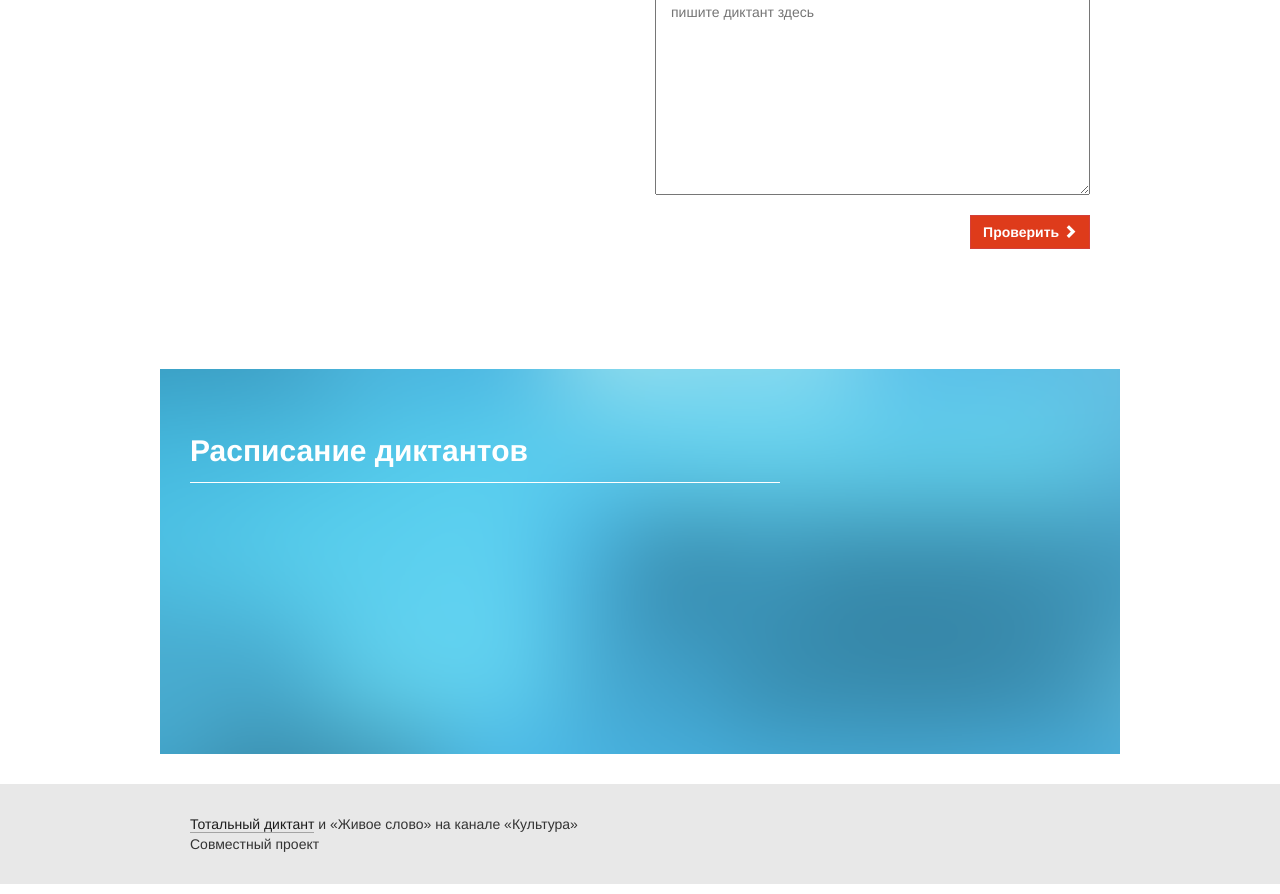
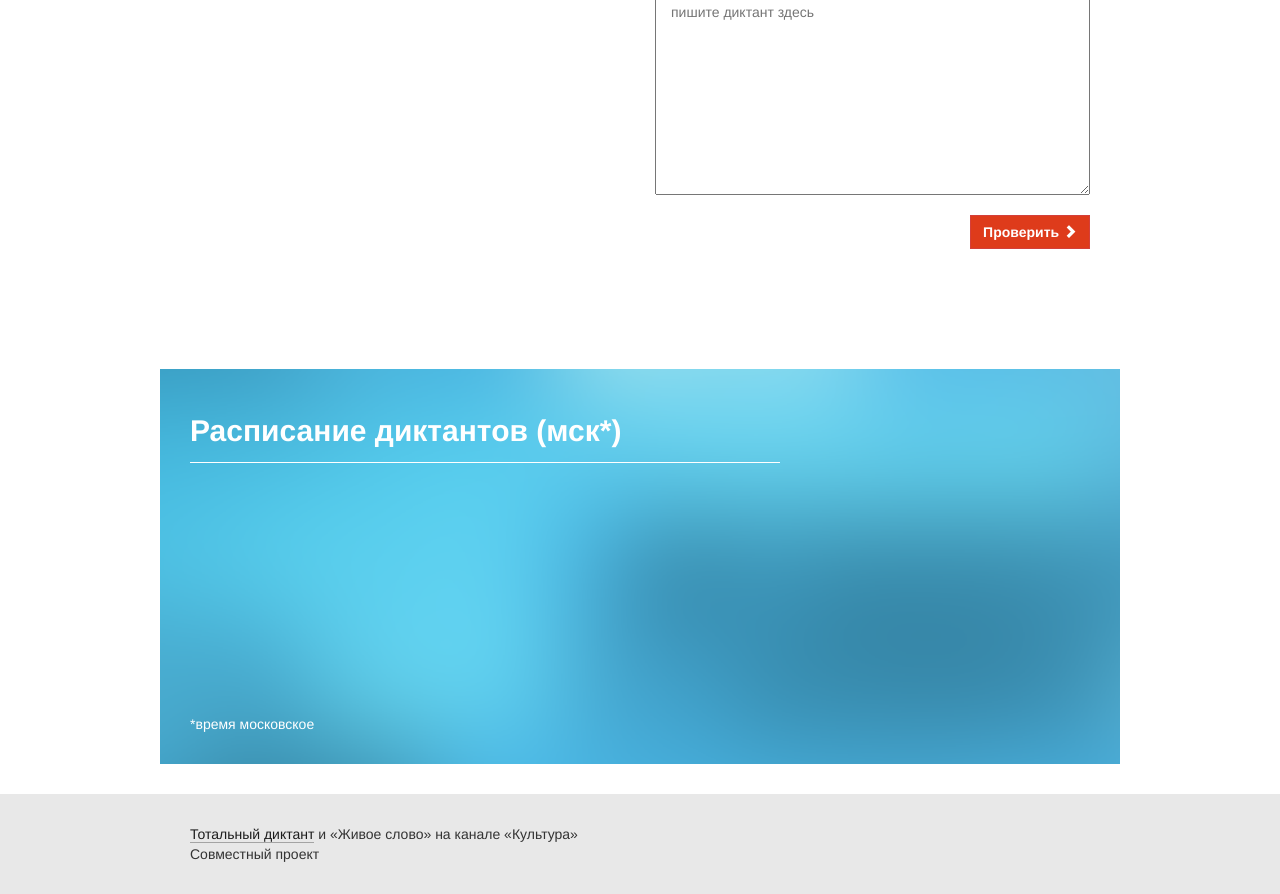
Before and after one commit to Alenush/zhivoeslovo, a Django app: template templates/write_dict.html in a window 1280 px wide. Shown: the part 267-1161 px from the top of the page. Run offline with Django 3.2, Linux system fonts and the light colour scheme; the template is opened without the code that fills it, so the values that code supplies are empty; parts of the project's set-up code (start-up, migrations or seed data) failed here and were passed over; some libraries are stand-ins or nearby versions.

Commit message:
Changed style. Moscow time

```diff
--- a/templates/write_dict.html
+++ b/templates/write_dict.html
@@ -31,7 +31,7 @@
       </header>
       <div class="container mersy hide">
         <div class="row">
-          <p class="col-sm-12">Спасибо за участие в проекте. Ждем вас на следующем онлайн диктанте, который состоится <span class="bold nextDataTime">23 ноября</span> и будет доступен с <span class="bold nextTime">20:45</span></p>
+          <p class="col-sm-12">Спасибо за участие в проекте. Ждем вас на следующем онлайн диктанте, который состоится <span class="bold nextDataTime">23 ноября</span> и будет доступен с <span class="bold nextTime">20:45</span> (мск*)</p>
         </div>
       </div>
       <div class="container sm hide">
@@ -103,7 +103,9 @@
            <div class="col-md-8 col-md-offset-2">
             <div class="report center col-md-9 col-md-offset-1">
               <h2 class="red" id="mark">Ваша оценка</h2>
-              <p>орфографических ошибок: <span id ="orthoErrors"></span>, пунктационных: <span id ="punctErrors"></span>.</p>
+              <p class="bold">Ошибки</p>
+              <p>Орфограмма: <span id ="orthoErrors"></span></p>
+              <p>Пунктуация: <span id ="punctErrors"></span></p>
             </div>
           </div>
         </div>
@@ -199,13 +201,18 @@
       <footer class="container-fluid">
         <div class="container dark_block">
           <div class="row">
-              <div class="col-md-8 calendar">
+            <div class="col-md-8 calendar">
               <script> var all_dict = "{{ list_of_dict }}"; var next_date = "{{ next_date}}"; var next_id = "{{next_id}}"; var next_month = "{{ next_month }}"; var next_time = "{{next_time}}";</script>
-              <h2 class=" timetable">Расписание диктантов</h2>
+              <h2 class="timetable">Расписание диктантов<span> (мск*)</span></h2>
             </div>
             <div class="clock right">
-            <iframe frameborder="no" scrolling="no" style="width:150px;height:280px;" src="https://time.yandex.ru/widget/?geoid=213&lang=ru&layout=vert&type=analog&face=serif"></iframe>
+              <iframe frameborder="no" scrolling="no" style="width:150px;height:280px;" src="https://time.yandex.ru/widget/?geoid=213&lang=ru&layout=vert&type=analog&face=serif"></iframe>
+            </div>
           </div>
+          <div class="row">
+            <div class="col-md-8 white">
+              <p>*время московское</p>
+            </div>
           </div>
         </div>
       </footer>
--- a/zh_slovo/static/zh_slovo/css/style.css
+++ b/zh_slovo/static/zh_slovo/css/style.css
@@ -26,7 +26,7 @@ a, button, #caruselControl .controls{
 .row{
   margin: 50px 0;
 }
-.massage .row, footer, .grey_block, .megatimer, .standart_info, .mersy .row, .row_help, .row_help + .main-text{
+.massage .row, footer, .grey_block, .megatimer, .standart_info, .mersy .row, .row_help, .row_help + .main-text, .dark_block .row{
   margin: 30px 0;
 }
 header .container{
@@ -208,3 +208,6 @@ p{
   padding:0 5px;
   cursor: pointer;
 }
+#mark{
+  margin-bottom:15px;
+}
--- a/zh_slovo/static/zh_slovo/js/antonJS.js
+++ b/zh_slovo/static/zh_slovo/js/antonJS.js
@@ -9,11 +9,11 @@ $( document ).ready(function() {
 });
 
 function inform(){
-    console.log("id следующего диктанта: " + next_id );
-    console.log("дата следующего диктанта: " + next_date);
-    console.log("месяц следующего диктанта: " + next_month);
-    console.log("время следующего диктанта: " + next_time);
-    console.log("список всех диктантов: " + all_dict);
+    // console.log("id следующего диктанта: " + next_id );
+    // console.log("дата следующего диктанта: " + next_date);
+    // console.log("месяц следующего диктанта: " + next_month);
+    // console.log("время следующего диктанта: " + next_time);
+    // console.log("список всех диктантов: " + all_dict);
 
     //console.log( newAll_dict2 );
 
@@ -29,7 +29,7 @@ function calendar(){
     var newAlldict = $.parseJSON( all_dict );
     var numbersOfcalendar = "";
 
-    console.dir( newAlldict );
+    // console.dir( newAlldict );
 
     for(var i = 0; i < newAlldict.length ;i++){ //преобразую данные с сервера в нормальный вид
         var temprory = {};
@@ -83,8 +83,8 @@ function sendFormToServer(){ //основная форма ajax отправки
         event.preventDefault();
 
         $.getJSON("/zhivoeslovo/ajax/results/", $("#dictionForm").serialize(), function(data){
-            console.log("Ответ с сервера пришел:");
-            console.log(data);
+            // console.log("Ответ с сервера пришел:");
+            // console.log(data);
             //data.grade = 5;
 
             if (data.grade == 5) { //проверка приходящей оценки за диктант
@@ -126,7 +126,7 @@ function sendFormToServer(){ //основная форма ajax отправки
                     }
                 }
                 //Расфасовка информации с сервера =====the end======
-                console.dir(allErrors);
+                // console.dir(allErrors);
 
                 //создание id="blockRules" ====start====
                 //создаем теги для html содержащие информацию об ошибках, для (div id="blockRules")
@@ -193,14 +193,14 @@ function sendFormToServer(){ //основная форма ajax отправки
         });
     });
 
-    // $('#exellentDictionForm').submit(function(event){ //отосладть данные об отличнике через ajax
-    //     event.preventDefault();
-    //     $.getJSON("/zhivoeslovo/ajax/send_results/", $("#exellentDictionForm").serialize(), function(data){
-    //         console.log(data);
-    //         $(".preload").addClass("hide");
-    //     })
-    //     .error(function(data) {
-    //         console.log("Ошибка выполнения ajax");
-    //     });
-    // });
+    $('#exellentDictionForm').submit(function(event){ //отосладть данные об отличнике через ajax
+        event.preventDefault();
+        $.getJSON("/zhivoeslovo/ajax/send_results/", $("#exellentDictionForm").serialize(), function(data){
+            console.log(data);
+            $(".preload").addClass("hide");
+        })
+        .error(function(data) {
+            console.log("Ошибка выполнения ajax");
+        });
+    });
 }
--- a/zh_slovo/static/zh_slovo/js/main.js
+++ b/zh_slovo/static/zh_slovo/js/main.js
@@ -27,10 +27,10 @@ $(document).ready(function(){
     else{alert("Введите, пожалуйста, текст диктанта")}
   });
 
-  $('#pers_data_submit').on("click", function(){
-    $('.exellent').hide();
-    $(".preload").removeClass("hide");
-  });
+  // $('#pers_data_submit').on("click", function(){
+  //   $('.exellent').hide();
+  //   $(".preload").removeClass("hide");
+  // });
 
   /*$('#custom_text')[0].addEventListener('paste',function(event){
     event.preventDefault()
```
Also changed, not shown: utils/download_data2db.py (+3 -4 lines).
